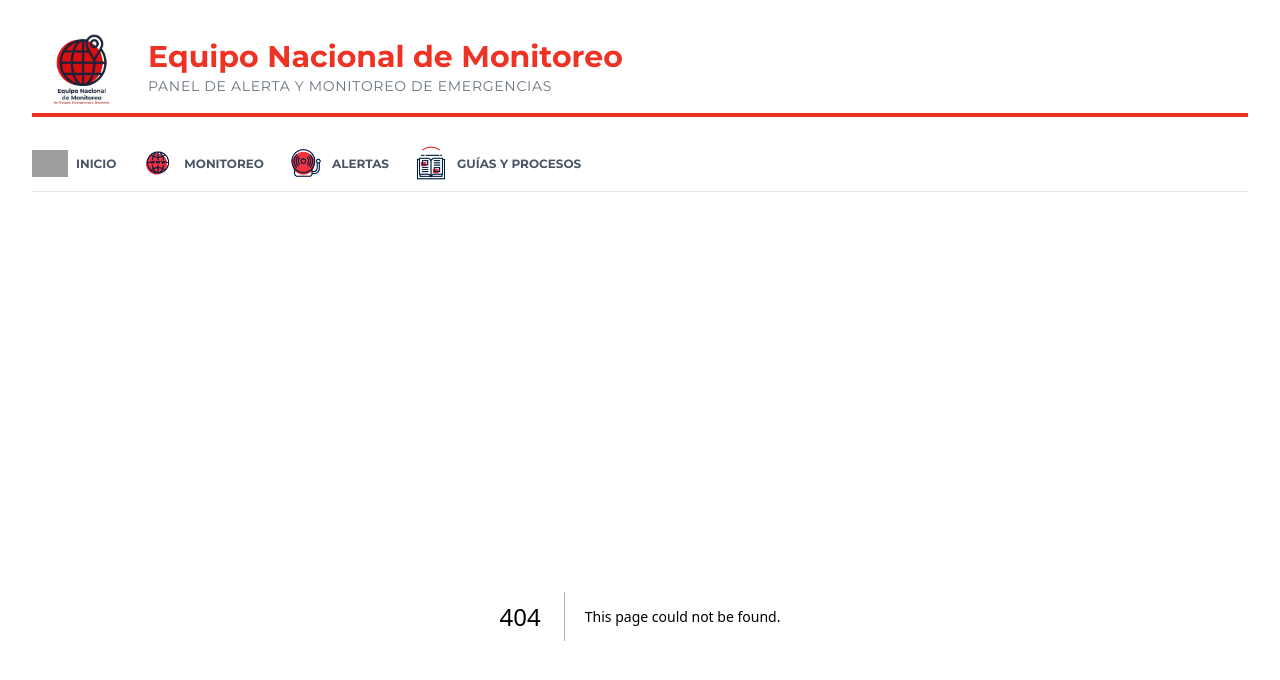
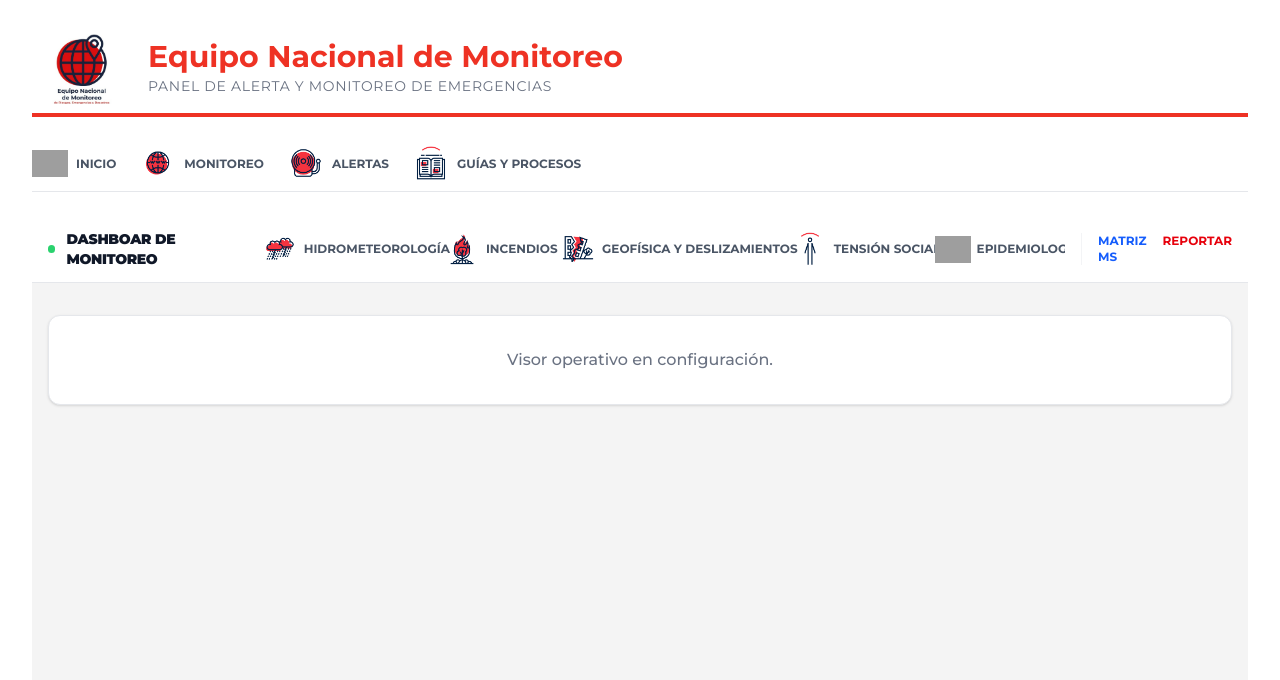
Before and after one commit to Shennko1/cruz-roja-argentina-panel, a Next.js app: page /monitoreo-guardia/tension in a window 1280 px wide. Before the commit this address had no page. Shown: the top 680 px of the page. Built offline with nearby package versions, Linux system fonts and the light colour scheme; grey boxes are pictures that could not be loaded.

Commit message:
Create page.js

```diff
--- /dev/null
+++ b/app/monitoreo-guardia/tension/page.js
@@ -0,0 +1,9 @@
+import React from 'react';
+
+export default function ModuloEnConstruccion() {
+  return (
+    <div className="bg-white p-8 rounded-xl border border-gray-200 shadow-sm mt-4 text-center">
+      <p className="text-gray-500 font-medium">Visor operativo en configuración.</p>
+    </div>
+  );
+}
```
